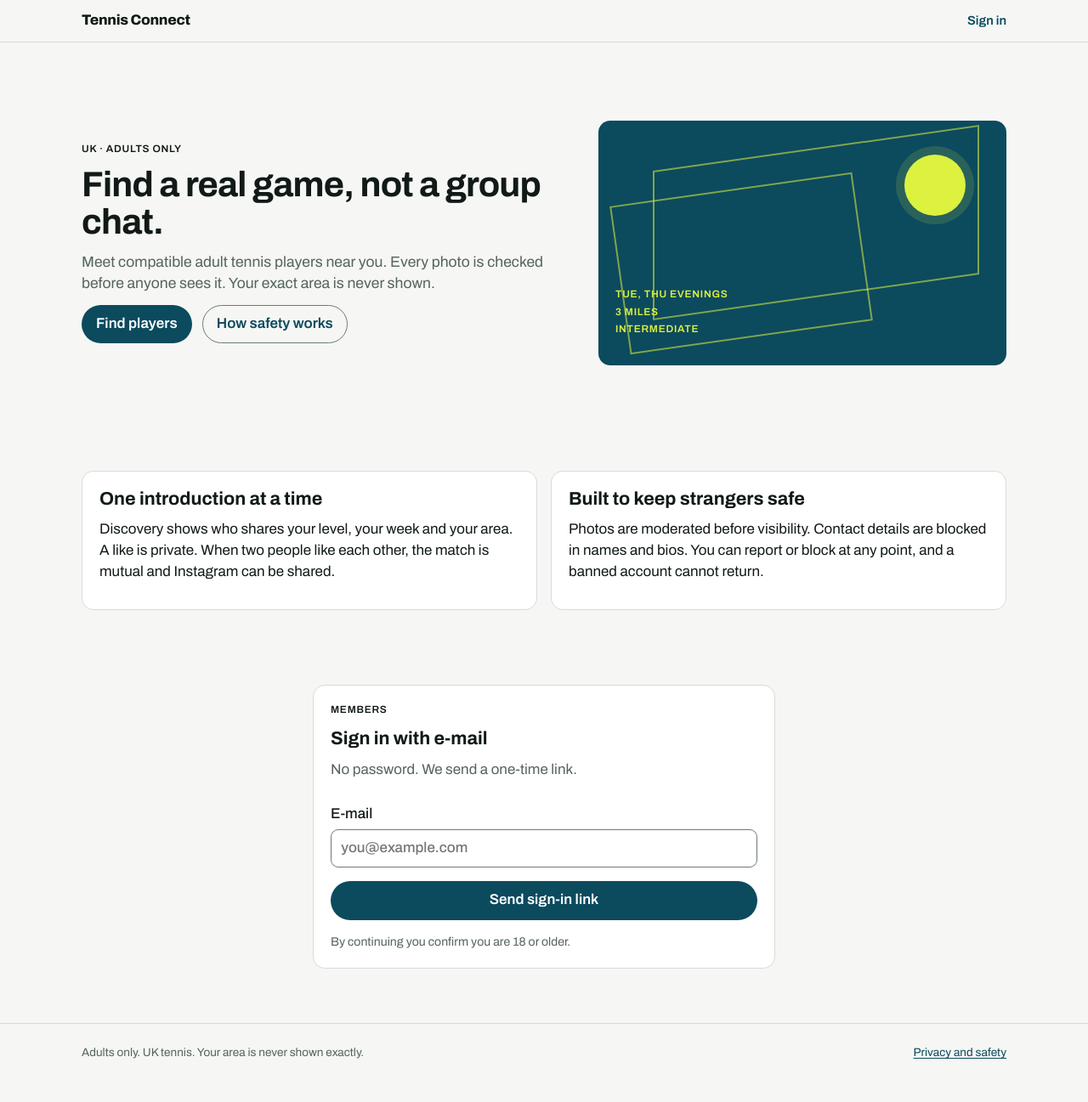
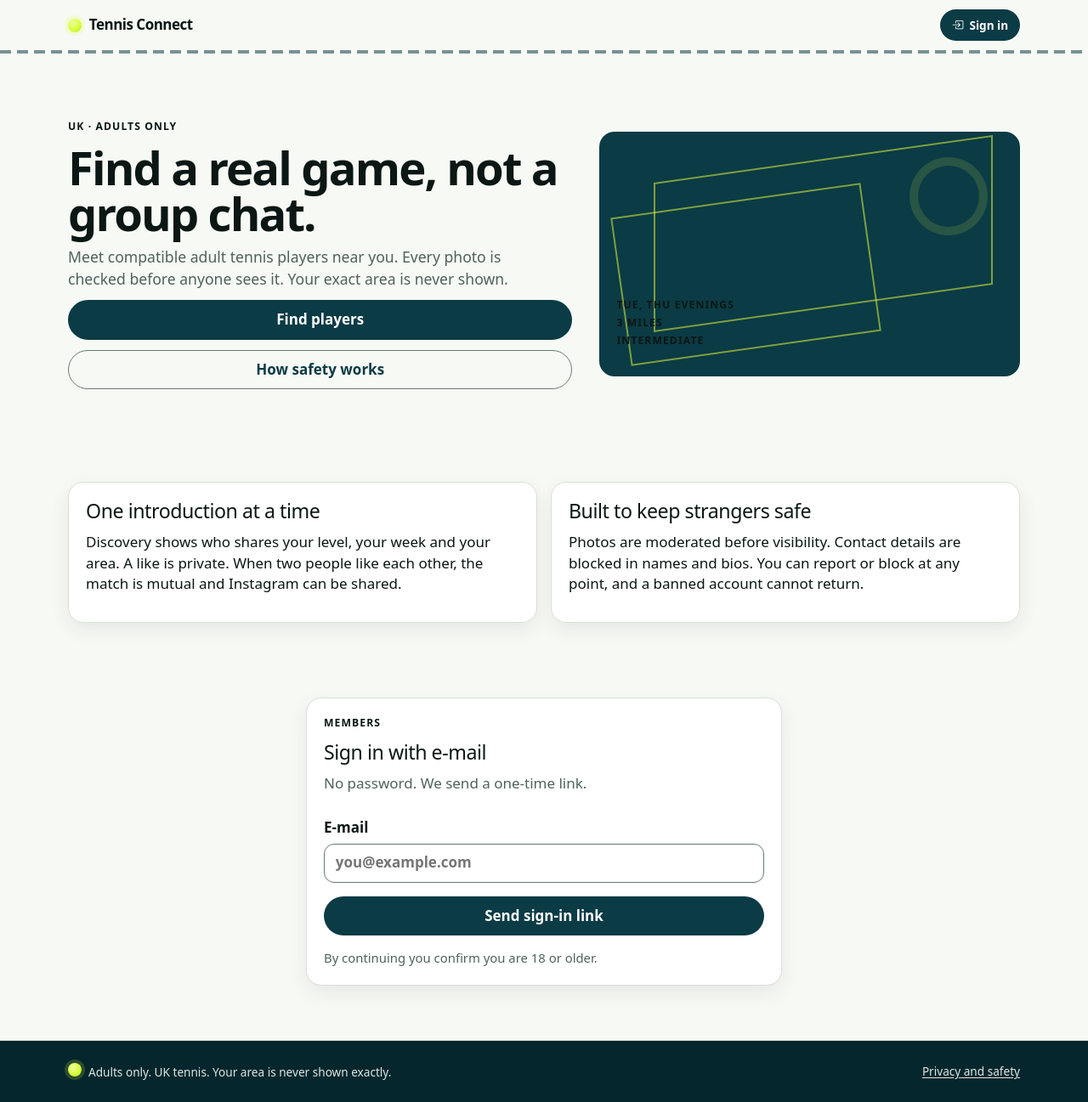
Before and after one commit to Archbaer/tennisConnect, a SvelteKit app in the folder web/: page / in a window 1280 px wide. Shown: the whole page at 85% size. Before the commit the page ends 1273 px from the top, so only its background shows below. Built offline with nearby package versions, Linux system fonts and the light colour scheme; no server answers.

Commit message:
feat(web): add Bootstrap and the court side theme

```diff
--- a/web/package.json
+++ b/web/package.json
@@ -12,7 +12,9 @@
     "test:e2e": "playwright test"
   },
   "dependencies": {
-    "@fontsource-variable/archivo": "^5.3.0"
+    "@fontsource-variable/archivo": "^5.3.0",
+    "bootstrap": "^5.3.9",
+    "bootstrap-icons": "^1.13.2"
   },
   "devDependencies": {
     "@axe-core/playwright": "^4.14.0",
--- a/web/src/app.css
+++ b/web/src/app.css
@@ -1,18 +1,34 @@
 @import '@fontsource-variable/archivo';
 
 :root {
-  --ink: #111a17;
-  --paper: #f6f7f5;
+  --court: #0b3b45;
+  --court-deep: #06262d;
+  --court-light: #147284;
+  --ball: #d8ff3e;
+  --ball-deep: #b8df22;
+  --clay: #c65a3a;
+  --clay-deep: #9e4026;
+  --sky: #2e9cc4;
+  --paper: #f7f9f4;
   --surface: #ffffff;
-  --court: #0c4a5e;
-  --court-deep: #08323f;
-  --optic: #dcf23f;
-  --alert: #a62b1f;
-  --muted: #55645e;
-  --rule: #d5dcd8;
-  --control-border: #6b7a74;
-  --radius: 14px;
-  --shadow: 0 10px 30px rgb(17 26 23 / 8%);
+  --ink: #0a1714;
+  --muted: #4f625b;
+  --line: #d7e0d8;
+  --control-border: #667a72;
+  --radius: 18px;
+  --shadow: 0 18px 48px rgb(6 38 45 / 10%);
+  --shadow-small: 0 8px 22px rgb(6 38 45 / 8%);
+
+  --bs-primary: #0b3b45;
+  --bs-primary-rgb: 11, 59, 69;
+  --bs-link-color: #0b3b45;
+  --bs-link-hover-color: #06262d;
+  --bs-body-color: #0a1714;
+  --bs-body-bg: #f7f9f4;
+  --bs-border-color: #d7e0d8;
+  --bs-border-radius: 12px;
+  --bs-border-radius-lg: 18px;
+
   font-family: 'Archivo Variable', Archivo, system-ui, sans-serif;
   color: var(--ink);
   background: var(--paper);
@@ -23,12 +39,31 @@
   box-sizing: border-box;
 }
 
+html {
+  min-height: 100%;
+}
+
 body {
   margin: 0;
   min-width: 320px;
+  min-height: 100vh;
   background: var(--paper);
+  color: var(--ink);
   font-size: 17px;
   line-height: 1.45;
+}
+
+body::before {
+  content: '';
+  position: fixed;
+  inset: 0;
+  z-index: -1;
+  pointer-events: none;
+  background-image:
+    linear-gradient(to right, rgb(11 59 69 / 4%) 1px, transparent 1px),
+    linear-gradient(to bottom, rgb(11 59 69 / 4%) 1px, transparent 1px);
+  background-size: 96px 96px;
+  mask-image: linear-gradient(to bottom, black, transparent 82%);
 }
 
 a {
@@ -41,7 +76,7 @@ a:hover {
 }
 
 :focus-visible {
-  outline: 3px solid var(--court);
+  outline: 3px solid var(--sky);
   outline-offset: 2px;
 }
 
@@ -53,18 +88,20 @@ p {
 }
 
 h1 {
-  font-size: clamp(2rem, 7vw, 2.6rem);
-  line-height: 1.05;
+  font-size: clamp(2.2rem, 7vw, 3.4rem);
+  line-height: 1;
+  letter-spacing: -0.035em;
+  font-weight: 800;
+}
+
+h2 {
+  font-size: 1.45rem;
+  line-height: 1.12;
   letter-spacing: -0.02em;
 }
 
-h2 {
-  font-size: 1.35rem;
-  line-height: 1.15;
-}
-
 h3 {
-  font-size: 1.05rem;
+  font-size: 1.1rem;
 }
 
 small,
@@ -73,21 +110,22 @@ small,
 }
 
 .score {
-  font-size: 0.75rem;
-  font-weight: 600;
-  letter-spacing: 0.06em;
+  font-size: 0.76rem;
+  font-weight: 700;
+  letter-spacing: 0.09em;
   text-transform: uppercase;
   font-variant-numeric: tabular-nums;
 }
 
 .page {
-  width: min(100% - 2.5rem, 68rem);
+  animation: fade-up 280ms ease both;
+  width: min(100% - 2rem, 70rem);
   margin-inline: auto;
   padding-block: 1.5rem 4rem;
 }
 
 .narrow {
-  width: min(100% - 2.5rem, 34rem);
+  width: min(100% - 2rem, 35rem);
   margin-inline: auto;
 }
 
@@ -96,11 +134,12 @@ small,
   gap: 1rem;
 }
 
-.row {
+.row:not([class*=" g-"]) {
   display: flex;
   flex-wrap: wrap;
   align-items: center;
   gap: 0.75rem;
+  margin: 0;
 }
 
 .spread {
@@ -112,16 +151,24 @@ small,
 
 .surface {
   background: var(--surface);
-  border: 1px solid var(--rule);
+  border: 1px solid var(--line);
   border-radius: var(--radius);
+  box-shadow: var(--shadow-small);
   padding: 1.25rem;
 }
 
 .card {
   background: var(--surface);
-  border: 1px solid var(--rule);
+  border: 1px solid var(--line);
   border-radius: var(--radius);
+  box-shadow: var(--shadow-small);
   padding: 1rem;
+  transition: transform 180ms ease, box-shadow 180ms ease;
+}
+
+.card:hover {
+  transform: translateY(-2px);
+  box-shadow: var(--shadow);
 }
 
 .grid {
@@ -133,6 +180,7 @@ small,
   .grid.two {
     grid-template-columns: repeat(2, minmax(0, 1fr));
   }
+
   .grid.three {
     grid-template-columns: repeat(3, minmax(0, 1fr));
   }
@@ -140,18 +188,21 @@ small,
 
 label {
   display: grid;
+  margin: 0;
   gap: 0.35rem;
-  font-weight: 500;
+  font-weight: 600;
 }
 
 input,
 select,
-textarea {
+textarea,
+.form-control,
+.form-select {
   width: 100%;
-  min-height: 2.75rem;
-  padding: 0.55rem 0.7rem;
+  min-height: 2.9rem;
+  padding: 0.6rem 0.8rem;
   border: 1px solid var(--control-border);
-  border-radius: 9px;
+  border-radius: 12px;
   background: var(--surface);
   color: var(--ink);
   font: inherit;
@@ -165,111 +216,217 @@ textarea {
 input:user-invalid,
 select:user-invalid,
 textarea:user-invalid {
-  border-color: var(--alert);
+  border-color: var(--clay);
+}
+
+.form-control:focus,
+.form-select:focus,
+input:focus,
+select:focus,
+textarea:focus {
+  border-color: var(--sky);
+  box-shadow: 0 0 0 0.25rem rgb(46 156 196 / 18%);
 }
 
 button,
-.button {
+.button,
+.btn {
   display: inline-flex;
   align-items: center;
   justify-content: center;
-  gap: 0.4rem;
-  min-height: 2.75rem;
-  padding: 0.6rem 1rem;
+  gap: 0.45rem;
+  min-height: 2.9rem;
+  padding: 0.62rem 1.15rem;
   border: 1px solid transparent;
   border-radius: 999px;
   background: var(--court);
   color: white;
   font: inherit;
-  font-weight: 600;
+  font-weight: 700;
   text-decoration: none;
   cursor: pointer;
+  transition: transform 140ms ease, background 140ms ease, box-shadow 140ms ease;
 }
 
 button:hover,
-.button:hover {
+.button:hover,
+.btn:hover {
   background: var(--court-deep);
   color: white;
+  transform: translateY(-1px);
+  box-shadow: 0 8px 18px rgb(6 38 45 / 18%);
+}
+
+button:active,
+.button:active,
+.btn:active {
+  transform: translateY(0);
 }
 
 button.secondary,
-.button.secondary {
+.button.secondary,
+.btn-outline-primary {
   background: transparent;
   color: var(--court);
   border-color: var(--control-border);
 }
 
 button.secondary:hover,
-.button.secondary:hover {
-  background: #eaf0ee;
+.button.secondary:hover,
+.btn-outline-primary:hover {
+  background: var(--court);
+  color: white;
+}
+
+button.danger,
+.button.danger,
+.btn-danger {
+  background: var(--clay);
+  color: white;
+}
+
+button.danger:hover,
+.button.danger:hover,
+.btn-danger:hover {
+  background: var(--clay-deep);
+}
+
+button.ghost,
+.button.ghost {
+  background: transparent;
+  color: var(--court);
+  border-color: transparent;
+  box-shadow: none;
+}
+
+button:disabled,
+.button:disabled,
+.btn:disabled {
+  opacity: 0.55;
+  cursor: not-allowed;
+  transform: none;
+  box-shadow: none;
+}
+
+.btn-primary {
+  --bs-btn-bg: var(--court);
+  --bs-btn-border-color: var(--court);
+  --bs-btn-hover-bg: var(--court-deep);
+  --bs-btn-hover-border-color: var(--court-deep);
+  --bs-btn-active-bg: var(--court-deep);
+  --bs-btn-active-border-color: var(--court-deep);
+  --bs-btn-color: #fff;
+  --bs-btn-hover-color: #fff;
+  --bs-btn-font-weight: 700;
+  --bs-btn-border-radius: 999px;
+}
+
+.btn-outline-secondary {
+  --bs-btn-color: var(--court);
+  --bs-btn-border-color: var(--control-border);
+  --bs-btn-hover-bg: var(--court);
+  --bs-btn-hover-border-color: var(--court);
+  --bs-btn-border-radius: 999px;
+}
+
+.btn-outline-danger {
+  background: transparent;
+  color: var(--clay-deep);
+  border-color: var(--clay);
+}
+
+.btn-outline-danger:hover {
+  background: var(--clay);
+  color: white;
+}
+
+.btn-outline-light {
+  background: transparent;
+  color: white;
+  border-color: rgb(255 255 255 / 55%);
+}
+
+.btn-outline-light:hover {
+  background: white;
   color: var(--court-deep);
 }
 
-button.danger {
-  background: var(--alert);
-}
-
-button.ghost {
-  background: transparent;
-  color: var(--court);
-  border-color: transparent;
-  padding-inline: 0.5rem;
-}
-
-button:disabled {
-  opacity: 0.55;
-  cursor: not-allowed;
+.btn-sm {
+  min-height: 2.3rem;
+  padding: 0.35rem 0.8rem;
+  font-size: 0.85rem;
 }
 
 .chip {
   display: inline-flex;
   align-items: center;
   min-height: 1.7rem;
-  padding: 0.15rem 0.6rem;
+  padding: 0.15rem 0.65rem;
   border-radius: 999px;
-  background: #e9efec;
+  background: #e8efea;
   color: var(--ink);
   font-size: 0.78rem;
-  font-weight: 600;
+  font-weight: 700;
 }
 
 .chip.alert {
-  background: #f7e4e1;
-  color: var(--alert);
+  background: #f7e3dd;
+  color: var(--clay-deep);
 }
 
 .chip.optic {
-  background: var(--optic);
+  background: var(--ball);
   color: var(--ink);
 }
 
 .alert-box {
-  border-left: 4px solid var(--alert);
-  background: #fbf0ee;
-  padding: 0.9rem 1rem;
-  border-radius: 0 9px 9px 0;
+  border-left: 5px solid var(--clay);
+  background: #fbefeb;
+  padding: 0.95rem 1rem;
+  border-radius: 0 12px 12px 0;
 }
 
 .notice {
-  border-left: 4px solid var(--court);
-  background: #eaf2f4;
-  padding: 0.9rem 1rem;
-  border-radius: 0 9px 9px 0;
+  border-left: 5px solid var(--court-light);
+  background: #e8f4f6;
+  padding: 0.95rem 1rem;
+  border-radius: 0 12px 12px 0;
 }
 
 .match-flood {
-  background: var(--optic);
-  color: var(--ink);
+  position: relative;
+  overflow: hidden;
+  background: var(--court-deep);
+  color: white;
   border-radius: var(--radius);
   padding: 1.5rem;
+  animation: match-flood 420ms cubic-bezier(0.2, 0.8, 0.2, 1);
+}
+
+.match-flood::after {
+  content: '';
+  position: absolute;
+  right: -3rem;
+  top: -3rem;
+  width: 11rem;
+  height: 11rem;
+  border-radius: 50%;
+  background: var(--ball);
+  opacity: 0.95;
+  animation: ball-drop 520ms cubic-bezier(0.2, 0.9, 0.2, 1) both;
+}
+
+.match-flood > * {
+  position: relative;
+  z-index: 1;
 }
 
 .photo {
   width: 100%;
-  aspect-ratio: 1;
+  aspect-ratio: 4 / 5;
   object-fit: cover;
-  border-radius: 10px;
-  background: #e5eae7;
+  border-radius: 14px;
+  background: #e5ebe6;
 }
 
 .photo-grid {
@@ -278,9 +435,13 @@ button:disabled {
   gap: 0.5rem;
 }
 
+.photo-grid .photo {
+  aspect-ratio: 1;
+}
+
 .divider {
   border: 0;
-  border-top: 1px solid var(--rule);
+  border-top: 1px solid var(--line);
   margin-block: 1rem;
 }
 
@@ -290,11 +451,57 @@ button:disabled {
   top: -3rem;
   background: var(--surface);
   padding: 0.6rem;
-  z-index: 10;
+  z-index: 20;
 }
 
 .skip-link:focus {
   top: 0.5rem;
+}
+
+.tennis-ball {
+  display: inline-block;
+  width: 1rem;
+  height: 1rem;
+  border-radius: 50%;
+  background: radial-gradient(circle at 35% 30%, #f0ff9b, var(--ball) 55%, var(--ball-deep));
+  box-shadow: 0 0 0 4px rgb(216 255 62 / 18%);
+}
+
+@keyframes match-flood {
+  from {
+    transform: scale(0.97);
+  }
+  to {
+    transform: scale(1);
+  }
+}
+
+@keyframes ball-drop {
+  from {
+    transform: translateY(-140%) scale(0.8);
+  }
+  to {
+    transform: translateY(0) scale(1);
+  }
+}
+
+@keyframes ball-bounce {
+  0%,
+  100% {
+    transform: translateY(0) scale(1);
+  }
+  50% {
+    transform: translateY(-22px) scale(1.02);
+  }
+}
+
+@keyframes fade-up {
+  from {
+    transform: translateY(8px);
+  }
+  to {
+    transform: translateY(0);
+  }
 }
 
 @media (prefers-reduced-motion: reduce) {
@@ -302,6 +509,8 @@ button:disabled {
   *::before,
   *::after {
     animation-duration: 0.01ms !important;
+    animation-iteration-count: 1 !important;
     transition-duration: 0.01ms !important;
+    scroll-behavior: auto !important;
   }
 }
--- a/web/src/routes/+layout.svelte
+++ b/web/src/routes/+layout.svelte
@@ -1,6 +1,8 @@
 <script lang="ts">
   import { onMount } from 'svelte';
   import { goto } from '$app/navigation';
+  import 'bootstrap/dist/css/bootstrap.min.css';
+  import 'bootstrap-icons/font/bootstrap-icons.css';
   import '../app.css';
   import { online, watchConnectivity } from '#lib/offline';
   import { loadSession, session } from '#lib/session';
@@ -37,20 +39,24 @@
 
 <header class="site-header">
   <div class="page header-inner">
-    <a class="brand" href="/">Tennis Connect</a>
-    <nav aria-label="Primary">
+    <a class="brand" href="/">
+      <span class="tennis-ball" aria-hidden="true"></span>
+      Tennis Connect
+    </a>
+    <nav class="nav nav-pills" aria-label="Primary">
       {#if $session === 'signed-in'}
-        <a href="/discover">Discover</a>
-        <a href="/matches">Matches</a>
-        <a href="/profile">You</a>
-        <a href="/settings">Settings</a>
+        <a class="nav-link" href="/discover"><i class="bi bi-compass" aria-hidden="true"></i> Discover</a>
+        <a class="nav-link" href="/matches"><i class="bi bi-people" aria-hidden="true"></i> Matches</a>
+        <a class="nav-link" href="/profile"><i class="bi bi-person" aria-hidden="true"></i> You</a>
+        <a class="nav-link" href="/settings"><i class="bi bi-sliders" aria-hidden="true"></i> Settings</a>
       {:else if $session === 'suspended'}
-        <a href="/appeal">Appeal</a>
+        <a class="nav-link" href="/appeal"><i class="bi bi-shield-exclamation" aria-hidden="true"></i> Appeal</a>
       {:else}
-        <a href="/#sign-in">Sign in</a>
+        <a class="btn btn-primary btn-sm" href="/#sign-in"><i class="bi bi-box-arrow-in-right" aria-hidden="true"></i> Sign in</a>
       {/if}
     </nav>
   </div>
+  <div class="net-line" aria-hidden="true"></div>
 </header>
 
 {#if !$online}
@@ -64,20 +70,19 @@
 </main>
 
 <footer class="site-footer">
-  <div class="page row spread">
-    <span class="muted">Adults only. UK tennis. Your area is never shown exactly.</span>
+  <div class="page d-flex flex-wrap justify-content-between align-items-center gap-2">
+    <span class="muted"><span class="tennis-ball me-2" aria-hidden="true"></span>Adults only. UK tennis. Your area is never shown exactly.</span>
     <a href="/#how">Privacy and safety</a>
   </div>
 </footer>
 
 <style>
   .site-header {
-    border-bottom: 1px solid var(--rule);
-    background: rgb(246 247 245 / 92%);
+    background: rgb(247 249 244 / 94%);
     position: sticky;
     top: 0;
-    z-index: 5;
-    backdrop-filter: blur(8px);
+    z-index: 10;
+    backdrop-filter: blur(10px);
   }
 
   .header-inner {
@@ -85,30 +90,54 @@
     align-items: center;
     justify-content: space-between;
     gap: 1rem;
-    padding-block: 0.75rem;
+    padding-block: 0.7rem;
   }
 
   .brand {
+    display: inline-flex;
+    align-items: center;
+    gap: 0.55rem;
     font-weight: 800;
-    letter-spacing: -0.02em;
+    letter-spacing: -0.03em;
     color: var(--ink);
     text-decoration: none;
+    white-space: nowrap;
   }
 
-  nav {
-    display: flex;
-    gap: 0.9rem;
-    font-size: 0.92rem;
-    font-weight: 600;
+  .nav-pills {
+    gap: 0.15rem;
+    font-size: 0.9rem;
+    font-weight: 700;
+    flex-wrap: nowrap;
   }
 
-  nav a {
-    text-decoration: none;
+  .nav-pills .nav-link {
+    color: var(--court);
+    border-radius: 999px;
+    padding: 0.4rem 0.7rem;
+  }
+
+  .nav-pills .nav-link:hover,
+  .nav-pills .nav-link:focus-visible {
+    background: #e5efeb;
+    color: var(--court-deep);
+  }
+
+  .net-line {
+    height: 4px;
+    background-image: repeating-linear-gradient(
+      to right,
+      var(--court) 0 13px,
+      transparent 13px 20px
+    );
+    opacity: 0.55;
   }
 
   .site-footer {
-    border-top: 1px solid var(--rule);
-    padding-block: 1.5rem;
+    border-top: 1px solid var(--line);
+    background: var(--court-deep);
+    color: #dce8e2;
+    padding-block: 1.6rem;
     font-size: 0.85rem;
   }
 
@@ -116,16 +145,32 @@
     padding-block: 0;
   }
 
+  .site-footer a,
+  .site-footer .muted {
+    color: #dce8e2;
+  }
+
   .offline-banner {
     padding: 0.65rem 1.25rem;
     text-align: center;
-    font-weight: 600;
+    font-weight: 700;
     color: var(--ink);
-  }
-
-  .offline-banner {
     background: #f7e4e1;
     border-bottom: 1px solid #e6c4bf;
   }
 
+  @media (max-width: 640px) {
+    .nav-pills .nav-link {
+      padding-inline: 0.45rem;
+      font-size: 0;
+    }
+
+    .nav-pills .nav-link i {
+      font-size: 1.05rem;
+    }
+
+    .nav-pills .btn {
+      font-size: 0.85rem;
+    }
+  }
 </style>
```
Also changed, not shown: 5 other files (tests, documents, lock files or other folders).
